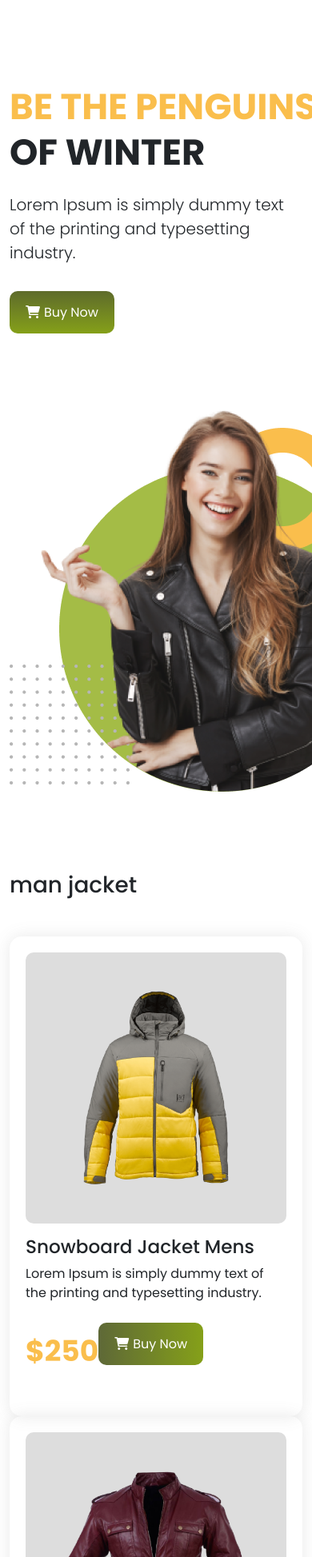
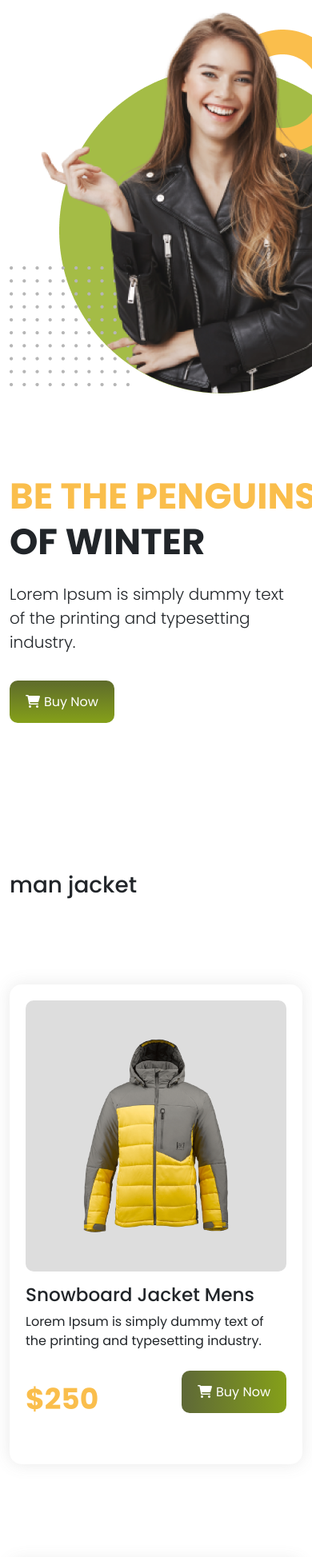
Before and after one commit to sohel770/penguin-fashion, a plain HTML site: page index.html in a window 390 px wide. Shown: the part 53-2000 px from the top of the page at 80% size. Drawn offline with nearby package versions, Linux system fonts and the light colour scheme.

Commit message:
thred commit

```diff
--- a/index.html
+++ b/index.html
@@ -49,7 +49,7 @@
 
 <section id="banner" class="banner-section">
     <div class="container">
-        <div class="row">
+        <div class="row heaer-slide">
             <div class="col-lg-6 col-md-6 col-sm-12 ">
                 <div class="left-site">
 
@@ -63,7 +63,7 @@
                 </div>
             </div>
 
-            <div class="col-lg-6 col-md-6 col-sm-12 img-fluid">
+            <div class="col-lg-6 col-md-6 col-sm-12 img-fluid right-site">
                <img src="images/model.png" alt="">
             </div>
         </div>
@@ -77,7 +77,7 @@
 
   <div class="container">
     <h1 class="mb-5 man-titile">man jacket</h1>
-      <div class="row">
+      <div class="row medai">
           <div class="col-lg-4 col-md-6 col-sm-12">
 
             <div class="jacket d-flex flex-column">
--- a/style.css
+++ b/style.css
@@ -124,6 +124,7 @@ font-weight: bold;
 .Woman-jacket{
     text-transform: uppercase;
     font-weight: bold;
+
     }
 
 
@@ -156,4 +157,34 @@ footer p{
         color:white;
         padding-bottom: 15px;
     }
+    .jacket{
+        margin:20px 0px;
+    }
+
+
+
 }
+    @media (max-width:767px) {
+        .menu-navbar-nav{
+            text-align: center;
+            background-color: rgba(18, 18, 73, 0.39);
+            color:white;
+            padding-bottom: 15px;
+        }
+        .jacket{
+            margin:60px 0px;
+        }
+        .services{
+            margin-top:70px;
+        }
+        .jacket-sell{
+            display: flex;
+            justify-content: space-between;
+        }
+        .heaer-slide{
+            display: flex;
+            flex-direction: column-reverse;
+        }
+
+
+    }
```
